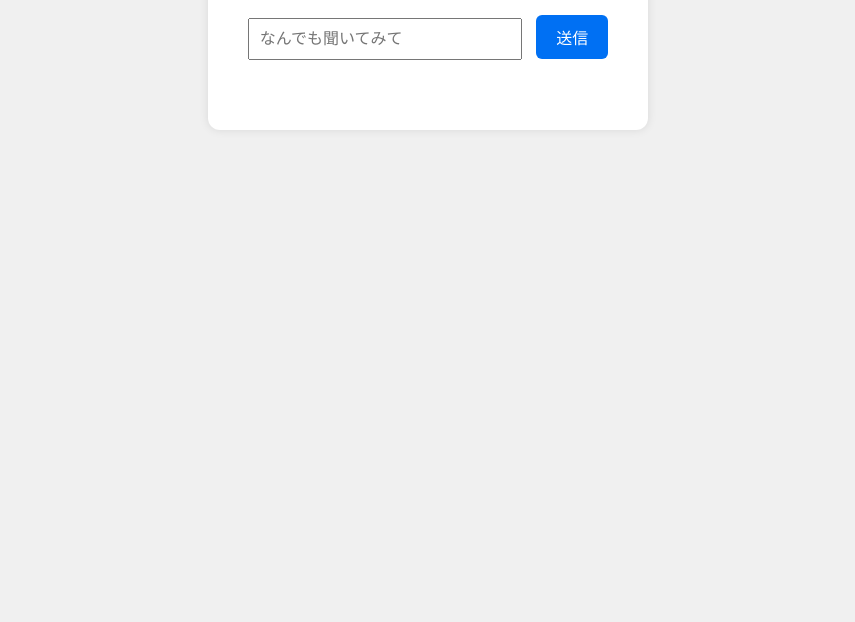
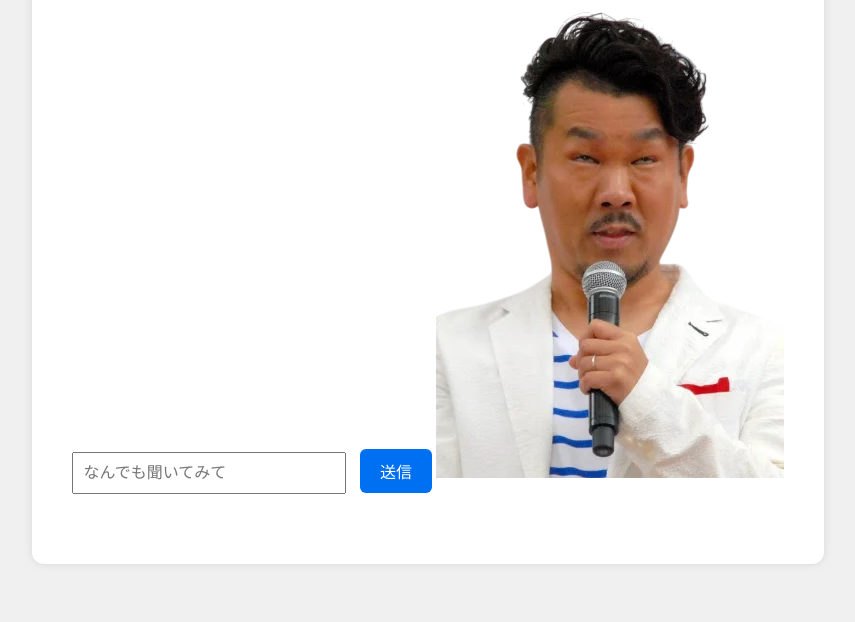
Before and after one commit to hoachoooo/gyakubot, a plain HTML site: page index.html in a window 1280 px wide. Shown: the part 179-801 px from the top of the page, without its empty margins (212-1067 px from the left). Drawn offline with Linux system fonts and the light colour scheme.

Commit message:
Update index.html

```diff
--- a/index.html
+++ b/index.html
@@ -11,6 +11,7 @@
     <h1>逆言葉ボット</h1>
     <input type="text" id="question" placeholder="なんでも聞いてみて" />
     <button onclick="sendQuestion()">送信</button>
+    <img id="fujimoto" src="img/fujimoto.png" alt="藤本" />
     <p id="response"> </p>
   </div>
   <script src="script.js"></script>
```
